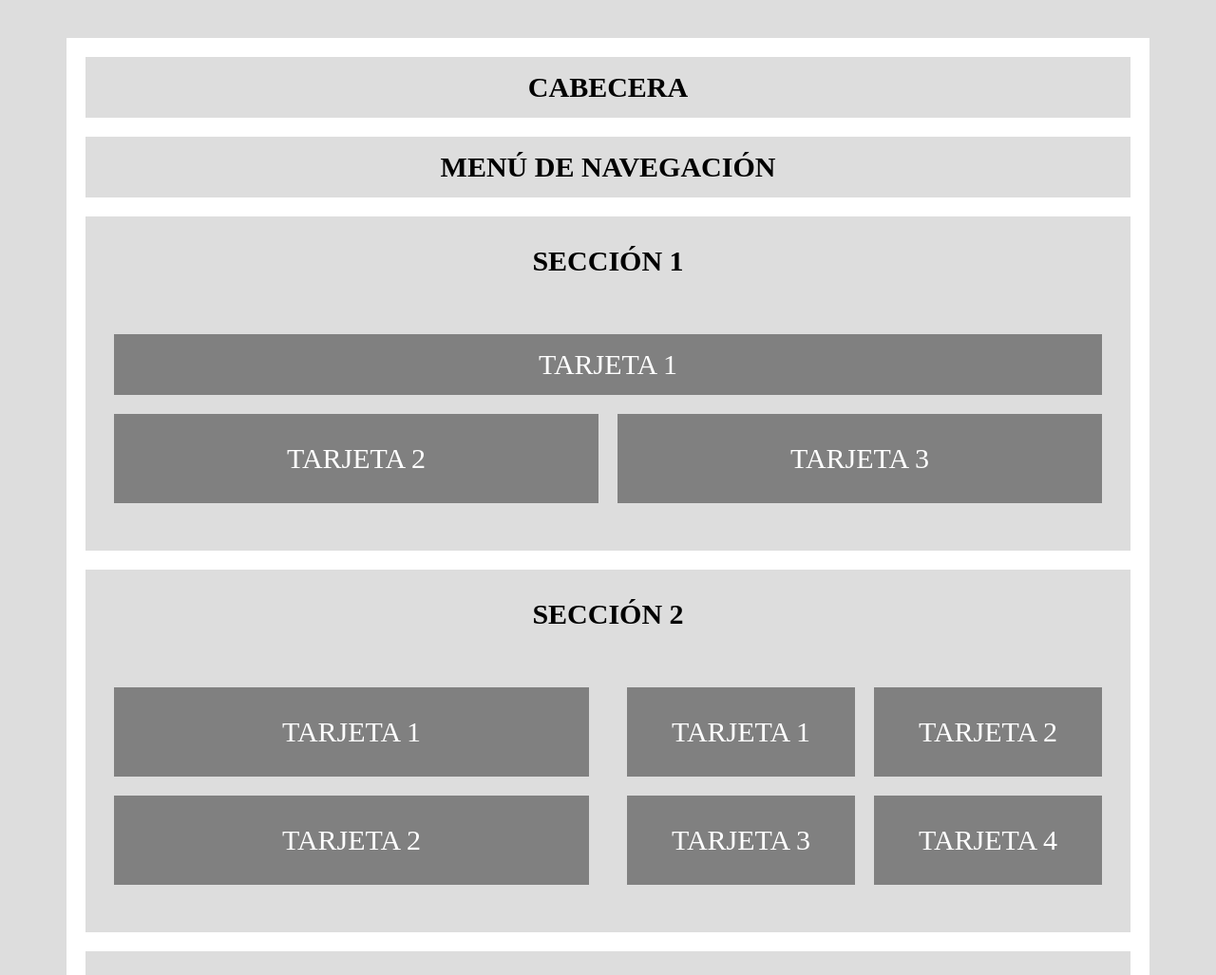
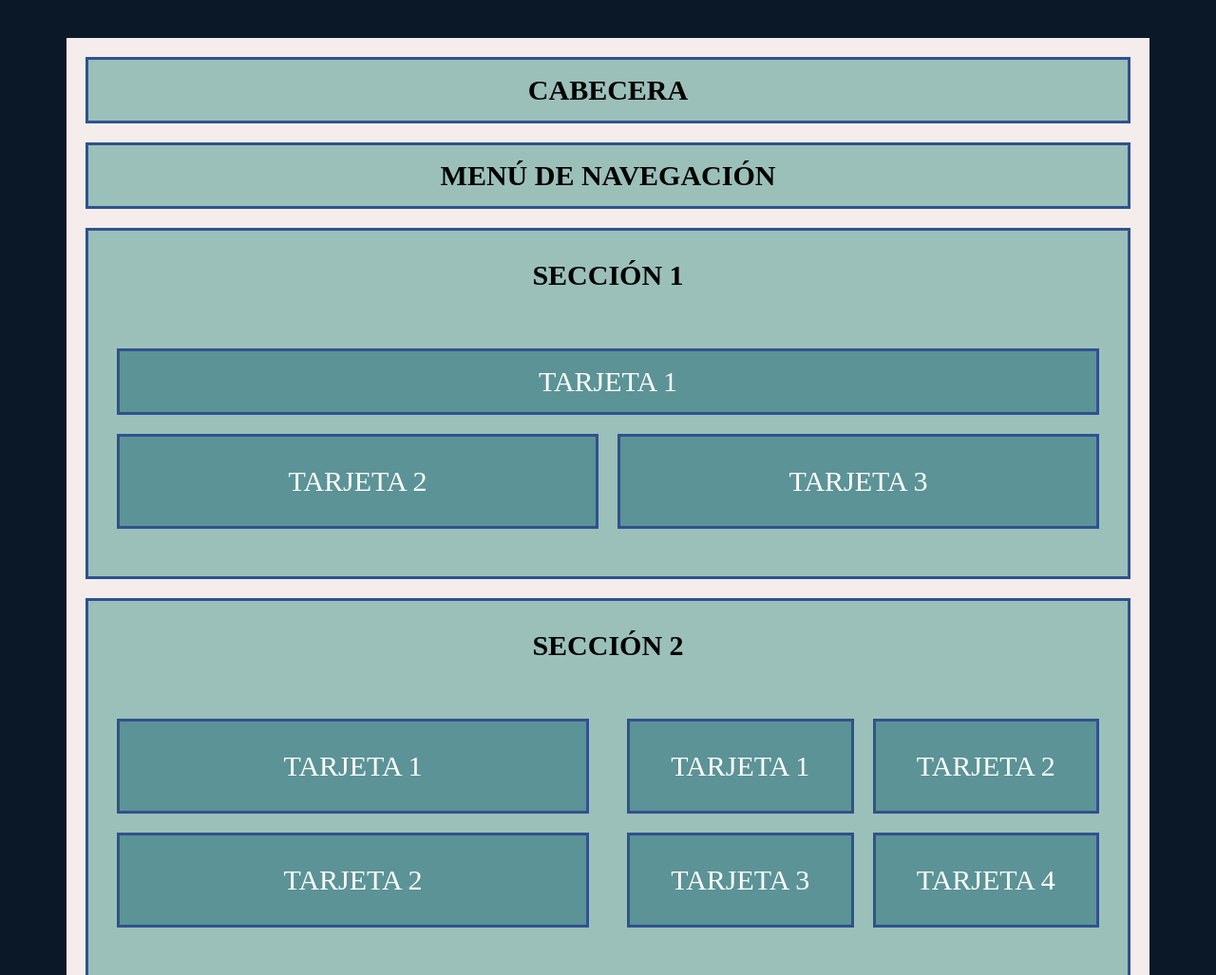
Before and after one commit to Oscar2509/DesarroWEB, a plain HTML site: page maqueta-DW/index.html in a window 1280 px wide. Shown: the top 1027 px of the page at 95% size. Drawn offline with Linux system fonts and the light colour scheme; files whose address does not match are found by name.

Commit message:
style.css
Cambié los colores y le puse los bordes, espero les gusten los colores :)

```diff
--- a/maqueta-DW/css/style.css
+++ b/maqueta-DW/css/style.css
@@ -1,7 +1,7 @@
 body{
     margin: 0;
     padding: 0;
-    background-color: #dddddd;
+    background-color: #0b1828;
 }
 
 *{
@@ -10,7 +10,7 @@ body{
 
 .contenedor{
     max-width: 1140px;
-    background-color: #ffffff;
+    background-color: #f5ecec;
     height: auto;
     margin: 40px auto;
     padding: 20px;
@@ -23,19 +23,21 @@ body{
  header, nav{
      float: left;
      width: 100%;
-     background-color: #dddddd;
+     background-color:  #9bc0b9;
      text-align: center;
      padding: 15px 15px;
      margin-bottom: 20px;
+     border: 3px solid #2F528F;
  }
 
  .seccion01, .seccion02, footer{
     float: left;
     width: 100%;
-    background-color: #dddddd;
+    background-color:  #9bc0b9;
     text-align: center;
     padding: 30px 10px;
     margin-bottom: 20px;
+    border: 3px solid #2F528F;
  }
 
  .seccion01 .contenido, .seccion02 .contenido{
@@ -54,30 +56,34 @@ body{
     float: left;
     width: 50%;
     padding: 0px 10px;
+
 }
 
 .seccion01 .contenido .arriba .card .box{
-    background-color: gray;
+    background-color:  #5c9396;
     font-size: 30px;
     color: #ffffff;
     padding: 15px 15px;
     margin-bottom: 20px;
+    border: 3px solid #2F528F;
 }
 
 .seccion01 .contenido .abajo .card .box{
-    background-color: gray;
+    background-color:  #5c9396;
     font-size: 30px;
     color: #ffffff;
     padding: 30px 15px;
     margin-bottom: 20px;
+    border: 3px solid #2F528F;
 }
 
 .seccion02 .contenido .izquierda .card .box, .seccion02 .contenido .derecha .card .box{
-    background-color: gray;
+    background-color:  #5c9396 ;
     font-size: 30px;
     color: #ffffff;
     padding: 30px 15px;
     margin-bottom: 20px;
+    border: 3px solid #2F528F;
 }
 
 .clear{
```
